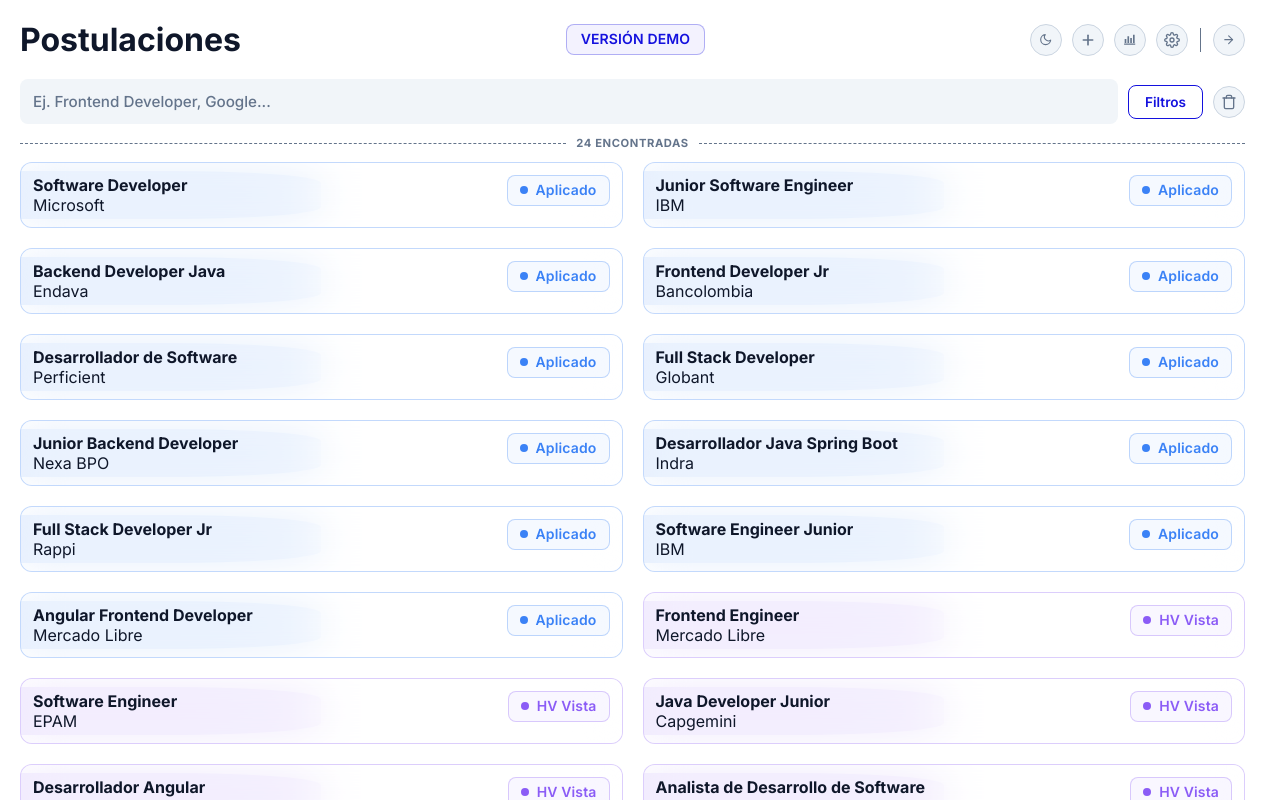
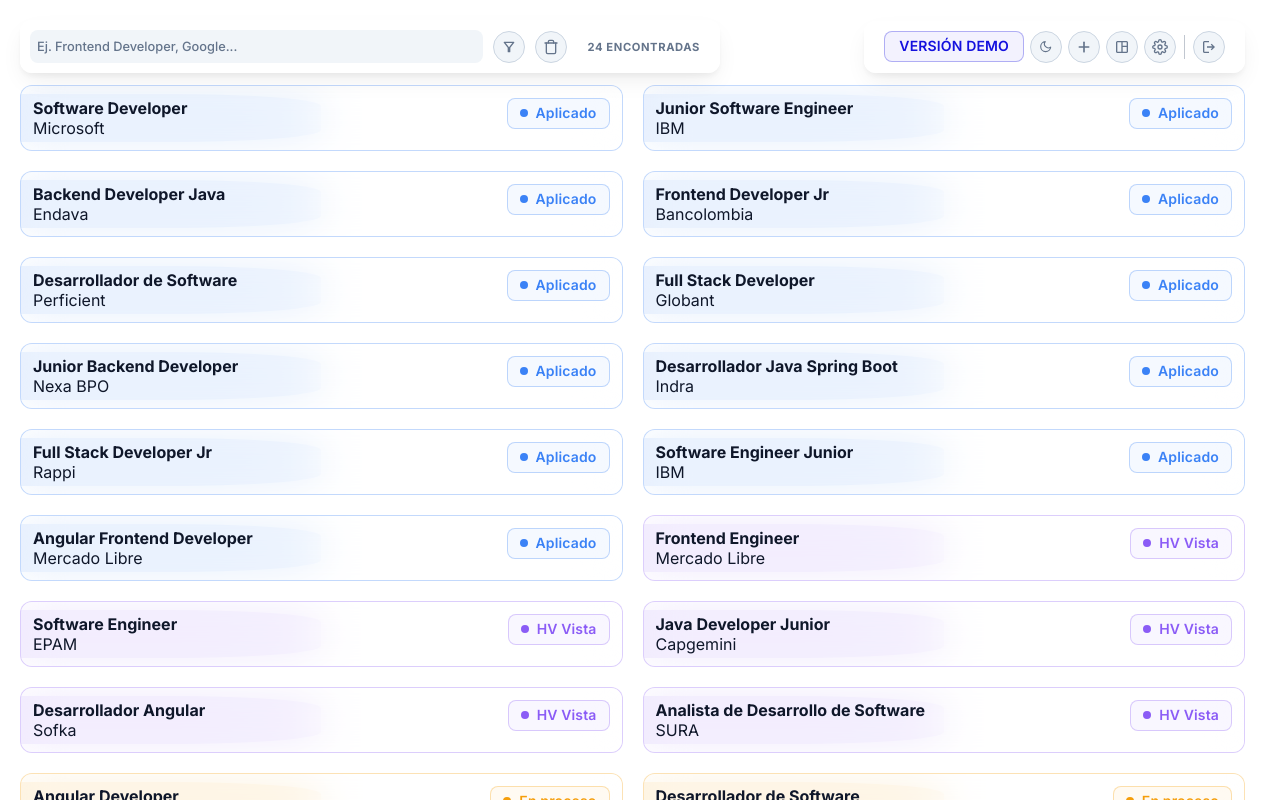
Before and after one commit to JuanCa-16/postulaciones-front, an Angular app: page /login in a window 1280 px wide. Both pictures are taken after a click on the button "Explorar Demo". Shown: the top 800 px of the page. Built offline with nearby package versions, Linux system fonts and the light colour scheme.

Commit message:
feat: add new icon components and enhance inicio page header layout

```diff
--- /dev/null
+++ b/src/app/components/icons/filter.component.ts
@@ -0,0 +1,29 @@
+import { Component } from '@angular/core';
+
+@Component({
+  selector: 'app-icon-filter',
+  standalone: true,
+  template: `
+    <svg
+      xmlns="http://www.w3.org/2000/svg"
+      viewBox="0 0 24 24"
+      height="1rem"
+      width="1rem"
+      fill="currentColor"
+    >
+      <path
+        d="M11,20q-0.42,0-0.71-0.29Q10,19.43 10,19V13L4.2,5.6Q3.83,5.1 4.09,4.55T5,4H19q0.65,0 0.91,0.55T19.8,5.6L14,13v6q0,0.43-0.29,0.71T13,20H11Zm1-7.7L16.95,6H7.05L12,12.3Zm0,0Z"
+      />
+    </svg>
+  `,
+  styles: [
+    `
+      :host {
+        display: inline-flex;
+        align-items: center;
+        justify-content: center;
+      }
+    `,
+  ],
+})
+export class IconFilter {}
--- a/src/app/components/icons/icon-data.component.ts
+++ b/src/app/components/icons/icon-data.component.ts
@@ -7,11 +7,13 @@ import { Component } from '@angular/core';
     <svg
       xmlns="http://www.w3.org/2000/svg"
       viewBox="0 0 24 24"
-      height="1em"
-      width="1em"
+      height="1rem"
+      width="1rem"
       fill="currentColor"
     >
-      <path d="M2,21V19H22v2H2Zm1-3V11H6v7H3Zm5,0V6h3V18H8Zm5,0V9h3v9H13Zm5,0V3h3V18H18Z" />
+      <path
+        d="M5,21q-0.83,0-1.41-0.59T3,19V5Q3,4.17 3.59,3.59T5,3H19q0.83,0 1.41,0.59T21,5V19q0,0.82-0.59,1.41T19,21H5Zm0-2h6V5H5V19Zm8,0h6V12H13v7Zm0-9h6V5H13v5Z"
+      />
     </svg>
   `,
   styles: [
--- /dev/null
+++ b/src/app/components/icons/icon-exit.component.ts
@@ -0,0 +1,29 @@
+import { Component } from '@angular/core';
+
+@Component({
+  selector: 'app-icon-exit',
+  standalone: true,
+  template: `
+    <svg
+      xmlns="http://www.w3.org/2000/svg"
+      viewBox="0 0 24 24"
+      height="1rem"
+      width="1rem"
+      fill="currentColor"
+    >
+      <path
+        d="M5,21q-0.83,0-1.41-0.59T3,19V5Q3,4.17 3.59,3.59T5,3h7V5H5V19h7v2H5Zm11-4l-1.38-1.45L17.18,13H9V11h8.18L14.63,8.45L16,7l5,5l-5,5Z"
+      />
+    </svg>
+  `,
+  styles: [
+    `
+      :host {
+        display: inline-flex;
+        align-items: center;
+        justify-content: center;
+      }
+    `,
+  ],
+})
+export class IconExit {}
--- /dev/null
+++ b/src/app/components/icons/icon-ping.component.ts
@@ -0,0 +1,29 @@
+import { Component } from '@angular/core';
+
+@Component({
+  selector: 'app-icon-ping',
+  standalone: true,
+  template: `
+    <svg
+      xmlns="http://www.w3.org/2000/svg"
+      viewBox="0 0 24 24"
+      height="1rem"
+      width="1rem"
+      fill="currentColor"
+    >
+      <path
+        d="M4.95,17.05q-1.42-1.43-2.19-3.24T2,10T2.76,6.19T4.95,2.95l1.2,1.2Q4.98,5.32 4.34,6.84T3.7,10t0.64,3.16t1.81,2.69l-1.2,1.2Zm2.3-2.3Q6.3,13.8 5.8,12.58T5.3,10T5.8,7.43T7.25,5.25l1.2,1.2Q7.73,7.18 7.36,8.09T7,10t0.36,1.91t1.09,1.64l-1.2,1.2ZM11,21V12.3Q10.33,12 9.91,11.38T9.5,10q0-1.05 0.73-1.78T12,7.5t1.78,0.72T14.5,10q0,0.75-0.41,1.38T13,12.3V21H11Zm5.75-6.25l-1.2-1.2q0.73-0.72 1.09-1.64T17,10T16.64,8.09q-0.36-0.91-1.09-1.64l1.2-1.2Q17.7,6.2 18.2,7.43T18.7,10t-0.5,2.57t-1.45,2.18Zm2.3,2.3l-1.2-1.2q1.18-1.18 1.81-2.69T20.3,10T19.66,6.84T17.85,4.15l1.2-1.2q1.43,1.43 2.19,3.24T22,10t-0.76,3.81t-2.19,3.24Z"
+      />
+    </svg>
+  `,
+  styles: [
+    `
+      :host {
+        display: inline-flex;
+        align-items: center;
+        justify-content: center;
+      }
+    `,
+  ],
+})
+export class IconPing {}
--- a/src/app/components/inputs/estado-input/estado-input.ts
+++ b/src/app/components/inputs/estado-input/estado-input.ts
@@ -5,13 +5,12 @@ import { EstadoInputEvent } from '../../../interfaces/estado.interface';
 import { IconTrash } from '../../icons/trash.component';
 import { Chip } from '../chip/chip';
 import { IconCheck } from '../../icons/check.component';
-import { Modal } from "../../modal/modal";
-import { InputField } from '../input-field/input-field';
+import { Modal } from '../../modal/modal';
 
 @Component({
   selector: 'app-estado-input',
   standalone: true,
-  imports: [Tag, FormsModule, IconTrash, Chip, IconCheck, Modal, InputField],
+  imports: [Tag, FormsModule, IconTrash, Chip, IconCheck, Modal],
   templateUrl: './estado-input.html',
   styleUrl: './estado-input.scss',
 })
--- a/src/app/pages/inicio/inicio.html
+++ b/src/app/pages/inicio/inicio.html
@@ -1,11 +1,51 @@
 <div class="inicio-container">
   <header>
-    <h1>Postulaciones</h1>
+    <div class="buscador">
+      <div class="agrupar">
+        <div class="input-container">
+          <input
+            type="text"
+            placeholder="Ej. Frontend Developer, Google..."
+            [value]="busqueda()"
+            (input)="actualizarBusqueda($event)"
+          />
+        </div>
 
+        <button
+          type="button"
+          class="btn-icon btn-con-badge"
+          [class.btn-primary]="cantidadFiltrosActivos() > 0"
+          (click)="mostrarFiltros.set(true)"
+        >
+          <app-icon-filter></app-icon-filter>
+          <!-- Número flotante (Badge) -->
+          @if (cantidadFiltrosActivos() > 0) {
+            <span class="badge-flotante">{{ cantidadFiltrosActivos() }}</span>
+          }
+        </button>
+
+        <button
+          type="button"
+          (click)="limpiar()"
+          class="btn-icon btn-eliminar"
+          title="Eliminar estado"
+        >
+          <app-icon-trash></app-icon-trash>
+        </button>
+      </div>
+
+      <footer class="modal-footer">
+        <div class="separador">
+          <span>{{ postulacionesFiltradas().length }} encontradas</span>
+        </div>
+      </footer>
+    </div>
+
+    <div class="acciones-header">
       @if (demoService.estaEnModoDemo()) {
         <app-tag titulo="VERSIÓN DEMO"></app-tag>
       }
-    <div class="acciones-header">
+
       <button
         type="button"
         class="btn-icon btn-editar"
@@ -19,6 +59,7 @@
           <app-icon-moon />
         }
       </button>
+
       <button
         type="button"
         class="btn-icon btn-editar"
@@ -58,38 +99,43 @@
         [attr.aria-label]="'Salir'"
         (click)="cerrarSesion()"
       >
-        <app-icon-row></app-icon-row>
+        <app-icon-exit></app-icon-exit>
       </button>
 
       @if (!demoService.estaEnModoDemo()) {
         <button
           type="button"
-          class="btn"
+          class="btn-icon"
           [class.btn-primary]="pingService.activo()"
           [class.btn-secondary]="!pingService.activo()"
+          [attr.aria-label]="'Ping Backend'"
           (click)="pingService.toggleAutoPing()"
         >
-          <span>{{ pingService.activo() ? 'Ping: ON' : 'Ping: OFF' }}</span>
+          <!-- <span>{{ pingService.activo() ? 'ON' : 'OFF' }}</span> -->
+          <app-icon-ping></app-icon-ping>
         </button>
       }
     </div>
   </header>
 
-  <div class="buscador">
-    <div class="input-container">
-      <input
-        type="text"
-        placeholder="Ej. Frontend Developer, Google..."
-        [value]="busqueda()"
-        (input)="actualizarBusqueda($event)"
-      />
+  @if (cargando()) {
+    <app-loading />
+  } @else if (postulaciones().length > 0) {
+    <div class="postulaciones">
+      @for (postulacion of postulacionesFiltradas(); track postulacion.id) {
+        <app-job-card
+          [postulacion]="postulacion"
+          [abierta]="tarjetaAbiertaId() === postulacion.id"
+          (alternar)="toggleTarjeta(postulacion.id)"
+        ></app-job-card>
+      } @empty {
+        <p>No hay postulaciones que coincidan con los filtros seleccionados.</p>
+      }
     </div>
-    <button type="button" class="btn btn-secondary" (click)="mostrarFiltros.set(true)">
-      Filtros
-      @if (cantidadFiltrosActivos() > 0) {
-        ({{ cantidadFiltrosActivos() }})
+  } @else {
+    <p>No tienes postulaciones registradas.</p>
   }
-    </button>
+</div>
 
 @if (mostrarFiltros()) {
   <app-modal-contenedor titulo="Filtros" (onCerrar)="mostrarFiltros.set(false)">
@@ -172,32 +218,3 @@
     </div>
   </app-modal-contenedor>
 }
-    <button type="button" (click)="limpiar()" class="btn-icon btn-eliminar" title="Eliminar estado">
-      <app-icon-trash></app-icon-trash>
-    </button>
-  </div>
-
-  <footer class="modal-footer">
-    <div class="separador">
-      <span>{{ postulacionesFiltradas().length }} encontradas</span>
-    </div>
-  </footer>
-
-  @if (cargando()) {
-    <app-loading />
-  } @else if (postulaciones().length > 0) {
-    <div class="postulaciones">
-      @for (postulacion of postulacionesFiltradas(); track postulacion.id) {
-        <app-job-card
-          [postulacion]="postulacion"
-          [abierta]="tarjetaAbiertaId() === postulacion.id"
-          (alternar)="toggleTarjeta(postulacion.id)"
-        ></app-job-card>
-      } @empty {
-        <p>No hay postulaciones que coincidan con los filtros seleccionados.</p>
-      }
-    </div>
-  } @else {
-    <p>No tienes postulaciones registradas.</p>
-  }
-</div>
--- a/src/app/pages/inicio/inicio.scss
+++ b/src/app/pages/inicio/inicio.scss
@@ -1,35 +1,43 @@
+@use '../../../styles/mixins' as *;
+
 .inicio-container {
   display: flex;
   height: 100%;
+  min-height: 100%;
   flex-direction: column;
   padding: 20px;
   background-color: var(--background);
 
   header {
+    position: sticky;
+    top: 12px; // distancia al borde superior al hacer scroll
+    z-index: 50;
     display: flex;
     justify-content: space-between;
     align-items: center;
-    flex-wrap: wrap;
     gap: 12px;
-
-    .acciones-header {
-      display: flex;
-      align-items: center;
-      gap: 10px;
-      flex-wrap: wrap;
-
-      .divider {
-        width: 1px;
-        height: 24px;
-        background-color: var(--text-secondary);
-        margin: 0 2px;
-      }
-    }
-  }
+    margin-bottom: 12px;
 
     .buscador {
-    margin-top: 20px;
       display: flex;
+      flex-direction: row;
+      min-width: 0;
+      width: 100%;
+      max-width: 700px;
+      gap: 10px;
+      align-items: center;
+      justify-content: space-between;
+
+      padding: 10px 10px;
+      border-radius: 12px;
+
+      @include glass-card;
+
+      .agrupar {
+        display: flex;
+        width: 100%;
+
+        flex-direction: row;
         gap: 10px;
         align-items: center;
 
@@ -42,7 +50,7 @@
 
           background: var(--input-background);
           border: 1px solid transparent;
-      padding: 8px 12px;
+          padding: 4px 6px;
           border-radius: 8px;
           transition: all 0.2s ease;
 
@@ -56,7 +64,7 @@
             outline: none;
             background: transparent;
             color: var(--text-primary);
-        font-size: 0.95rem;
+            font-size: 0.8rem;
             font-weight: 500;
             width: 100%;
             padding: 4px 0;
@@ -71,13 +79,13 @@
       // Pie con sección de creación
       .modal-footer {
         flex-shrink: 0;
-    margin-top: 12px;
+        //margin-top: 12px;
 
         .separador {
           display: flex;
           align-items: center;
           text-align: center;
-      margin-bottom: 12px;
+          //margin-bottom: 12px;
 
           &::before,
           &::after {
@@ -100,6 +108,63 @@
           width: 100%;
         }
       }
+    }
+
+    .acciones-header {
+      display: flex;
+      align-items: center;
+      flex-wrap: wrap;
+
+      gap: 6px;
+      flex-shrink: 0;
+      padding: 10px 20px;
+      border-radius: 12px;
+      @include glass-card;
+
+      .divider {
+        width: 1px;
+        height: 24px;
+        background-color: color-mix(in srgb, var(--text-secondary) 40%, transparent);
+        margin: 0 2px;
+      }
+    }
+
+    @media (max-width: 768px) {
+      flex-direction: column;
+      align-items: stretch;
+      justify-content: space-between;
+
+      .acciones-header {
+        order: 1;
+        flex-shrink: 1;
+        max-width: 80%;
+        width: fit-content;
+        box-sizing: border-box;
+        justify-content: flex-start;
+        padding: 8px 12px;
+      }
+
+      .buscador {
+        order: 2;
+        flex: none;
+        flex-direction: column;
+        width: 100%;
+        box-sizing: border-box;
+        padding: 8px 12px;
+        gap: 8px;
+
+        .agrupar {
+          max-width: 100%;
+        }
+
+        .modal-footer {
+          flex-shrink: 0;
+          width: 100%;
+        }
+      }
+    }
+  }
+
   .postulaciones {
     background-color: var(--background);
     display: grid;
--- a/src/environments/environment.development.ts
+++ b/src/environments/environment.development.ts
@@ -1,4 +1,4 @@
 export const environment = {
   production: false,
-  apiUrl: 'https://postulaciones-153a.onrender.com/api',
+  apiUrl: 'http://localhost:8080/api',
 };
--- a/src/styles.scss
+++ b/src/styles.scss
@@ -26,7 +26,8 @@
   --main-color: var(--color);
   --background: #ffffff;
   --background-transparent: rgba(255, 255, 255, 0.4);
-  --shadow: rgba(0, 0, 0, 0.07);
+  --shadow: 0 4px 6px -1px rgba(0, 0, 0, 0.05), 0 10px 25px -5px rgba(0, 0, 0, 0.08);
+  --shadow-inset: inset 0 1px 0 0 rgba(255, 255, 255, 0.4); // Brillo superior claro
   --danger: #ff0000;
   --text-primary: #0f172a;
   --text-secondary: #64748b;
@@ -39,7 +40,8 @@
   --main-color: color-mix(in srgb, var(--color) 75%, white 28%);
   --background: #080d1c;
   --background-transparent: rgba(8, 13, 28, 0.4);
-  --shadow: rgba(0, 0, 0, 0.5);
+  --shadow: 0 4px 6px -1px rgba(0, 0, 0, 0.3), 0 10px 25px -5px rgba(0, 0, 0, 0.5);
+  --shadow-inset: inset 0 1px 0 0 rgba(255, 255, 255, 0.08); // Brillo superior sutil para modo oscuro
   --danger: #ef5350;
   --text-primary: #f1f5f9;
   --text-secondary: #94a3b8;
@@ -162,6 +164,19 @@ body {
   transition: all 0.2s ease;
   user-select: none;
   transform-origin: center center;
+  border-color: var(--input-focused-border);
+  background: var(--input-background);
+  color: var(--text-secondary);
+
+  &.btn-primary {
+    background: var(--main-color);
+    color: var(--background);
+    border-color: var(--input-focused-border);
+
+    &:hover {
+      scale: 0.92;
+    }
+  }
 
   &.btn-arrow {
     transform: scaleX(-1);
@@ -237,3 +252,69 @@ body {
     transform: scale(0.95);
   }
 }
+
+.btn-con-badge {
+  position: relative; // Vital para que el número flotante se posicione respecto a este botón
+
+  .badge-flotante {
+    position: absolute;
+    top: -4px;
+    right: -4px;
+
+    // Tamaños y diseño circular
+    min-width: 18px;
+    height: 18px;
+    padding: 0 4px;
+
+    display: flex;
+    align-items: center;
+    justify-content: center;
+
+    background-color: var(--main-color); // O puedes usar var(--main-color) según prefieras
+    color: #ffffff;
+
+    font-size: 0.65rem;
+    font-weight: 700;
+    line-height: 1;
+    border-radius: 50%;
+
+    // Un pequeño borde para que resalte si se cruza con los bordes del botón
+    border: 2px solid var(--background);
+    box-shadow: 0 2px 4px var(--shadow);
+
+    pointer-events: none; // Evita interferir con clics
+  }
+}
+
+.btn-con-badge {
+  position: relative; // Vital para que el número flotante se posicione respecto a este botón
+
+  .badge-flotante {
+    position: absolute;
+    top: -4px;
+    right: -4px;
+
+    // Tamaños y diseño circular
+    min-width: 18px;
+    height: 18px;
+    padding: 0 4px;
+
+    display: flex;
+    align-items: center;
+    justify-content: center;
+
+    background-color: var(--main-color); // O puedes usar var(--main-color) según prefieras
+    color: var(--background);
+
+    font-size: 0.65rem;
+    font-weight: 700;
+    line-height: 1;
+    border-radius: 50%;
+
+    // Un pequeño borde para que resalte si se cruza con los bordes del botón
+    border: 2px solid var(--background);
+    box-shadow: 0 2px 4px var(--shadow);
+
+    pointer-events: none; // Evita interferir con clics
+  }
+}
--- a/src/styles/_mixins.scss
+++ b/src/styles/_mixins.scss
@@ -8,15 +8,10 @@
   transition: all 0.2s ease-in-out;
 }
 
-@mixin glass-card(
-  $blur: 25px,
-  $border-opacity: 0.6,
-  $shadow: 0 20px 40px -15px rgba(0, 0, 0, 0.07),
-  $inset-light: 0 0 0 1px var(--input-background) inset
-) {
+@mixin glass-card($blur: 25px, $border-opacity: 0.6) {
   background-color: color-mix(in srgb, var(--background) 50%, transparent);
   border: 1px solid rgba(var(--input-focused-border), $border-opacity);
   backdrop-filter: blur($blur);
   -webkit-backdrop-filter: blur($blur);
-  box-shadow: $shadow, $inset-light;
+  box-shadow: var(--shadow), var(--shadow-inset);
 }
```
Also changed, not shown: src/app/pages/inicio/inicio.ts (+8 -4 lines). Lines whose indentation alone changed are shown as unchanged.
